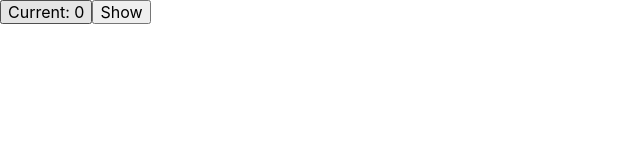
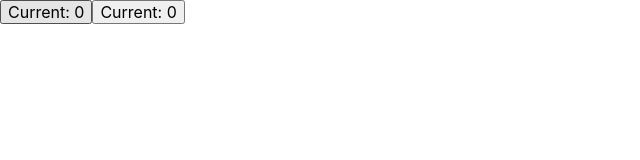
Before and after one commit to NadiiaUa23/modul2, a React (Vite) app: page / in a window 1280 px wide. Shown: the top 160 px of the page, without its empty margins (0-640 px from the left). Built offline with nearby package versions, Linux system fonts and the light colour scheme.

Commit message:
бачимо що  додавати стан до будь-якого компонента чи видаляти його без впливу на решту компонентів.

```diff
--- a/src/App.jsx
+++ b/src/App.jsx
@@ -1,4 +1,5 @@
-import {useState} from 'react';
+// import {useState} from 'react';
+import ClickCounter from './components/izolstste/ClickCounter'
 
 //?вар 1
 // const App = () => {
@@ -78,22 +79,35 @@ import {useState} from 'react';
 
 //?Додамо до компонента App ще один стан isOpen,
 //?який буде контролювати відображення абзацу тексту
+// const App = () => {
+//   const [ clicks, setClicks ] = useState(0);
+//   const [isOpen, setIsOpen] = useState(false);
+//   const handleClick = () => {
+//     setClicks(clicks + 1);
+//   };
+//   const handleToggle = () => {
+//     setIsOpen(!isOpen);
+//   };
+// 	return(
+//     <>
+//     <button onClick={handleClick}>Current: {clicks}</button>
+//     <button onClick={handleToggle}>{isOpen ? "Hide" : "Show"}</button>
+//     {isOpen && <p>Now you can see me!</p>}
+//   </>
+//   )
+// };
+
+
 const App = () => {
-  const [ clicks, setClicks ] = useState(0);
-  const [isOpen, setIsOpen] = useState(false);
-  const handleClick = () => {
-    setClicks(clicks + 1);
-  };
-  const handleToggle = () => {
-    setIsOpen(!isOpen);
-  };
-	return(
+
+  return (
     <>
-    <button onClick={handleClick}>Current: {clicks}</button>
-    <button onClick={handleToggle}>{isOpen ? "Hide" : "Show"}</button>
-    {isOpen && <p>Now you can see me!</p>}
-  </>
-  )
+			<ClickCounter />
+			<ClickCounter />
+    </>
+  );
 };
 
+
+
 export default App;
--- /dev/null
+++ b/src/components/izolstste/ClickCounter.jsx
@@ -0,0 +1,13 @@
+import {useState} from 'react';
+
+const ClickCounter = () => {
+    const [clicks, setClicks] = useState(0);
+
+    const handleClick = () => {
+      setClicks(clicks + 1);
+    };
+
+    return <button onClick={handleClick}>Current: {clicks}</button>
+  };
+
+  export default ClickCounter;
--- a/src/components/task1/task.jsx
+++ /dev/null
@@ -1,3 +0,0 @@
-const App = () => {
-	return <button>Click me!</button>;
-};
```
